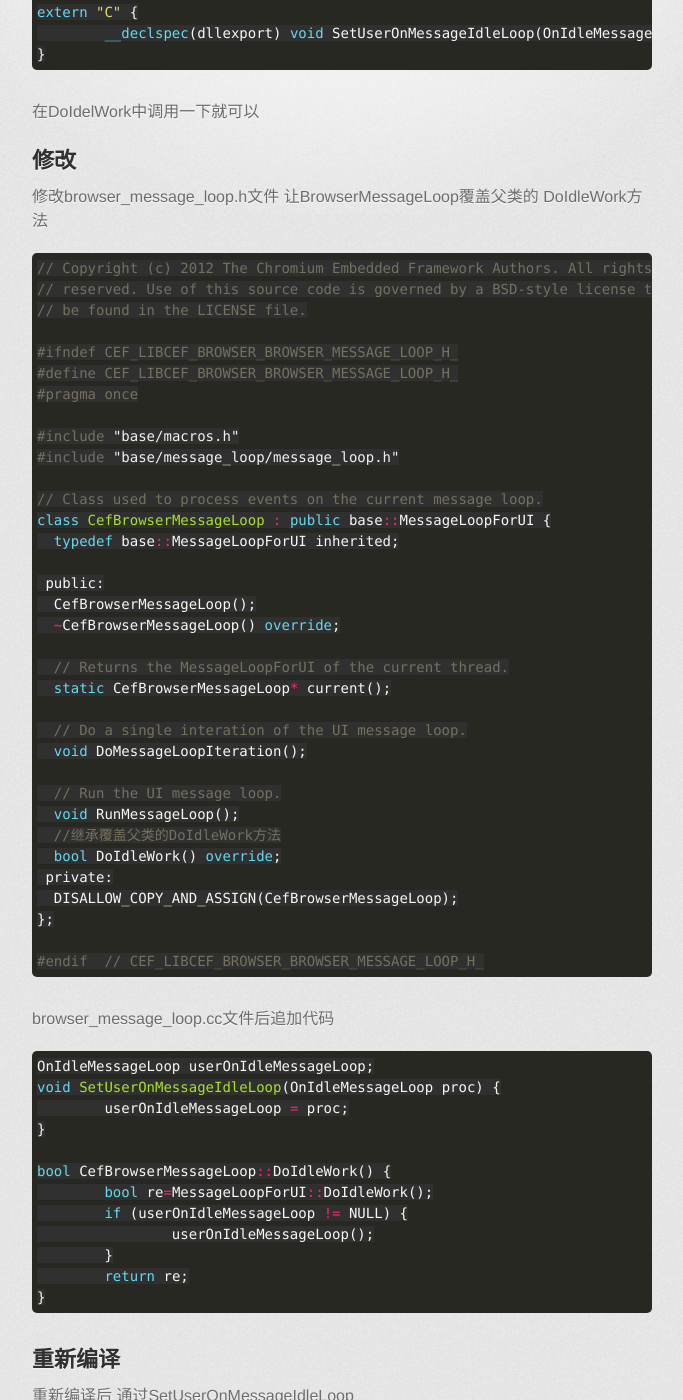
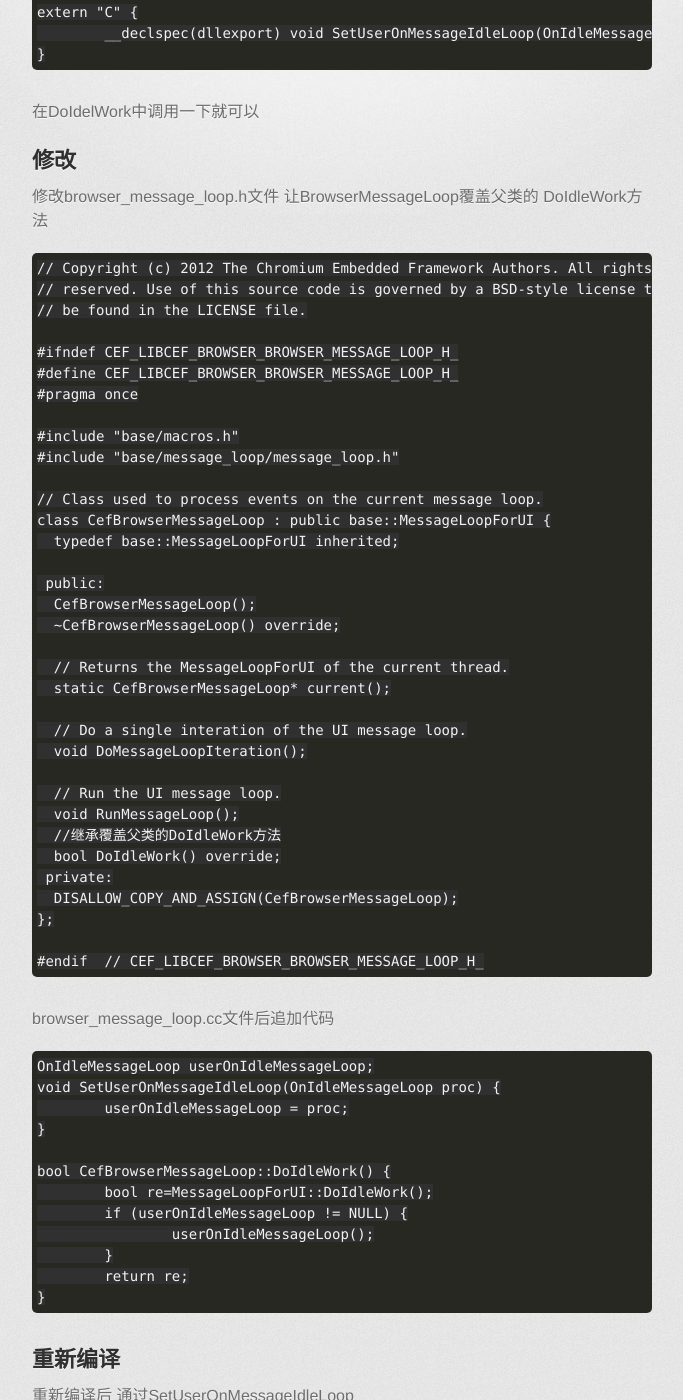
Before and after one commit to ilimei/ilimei.github.io, a Jekyll site: the page built from _posts/2016-09-09-cefandnode.md, in a window 1280 px wide and 1400 px high, scrolled down 359 px. Shown: the whole window, without its empty margins (298-981 px from the left). Built offline with Jekyll 4.4.1, drawn with Linux system fonts in a browser that asks for light colours; comment, search, counter and statistics services are not loaded; some of the changed text lies outside the part shown.

Commit message:
修改代码高亮为自动格式

````diff
--- a/_posts/2016-09-09-cefandnode.md
+++ b/_posts/2016-09-09-cefandnode.md
@@ -16,7 +16,7 @@
 只要把delegate的DoIdleWork中插入自己的函数就可以监控到cef的事件循环,
 node-webkit中是新建了一个MessageLoop::Delegate子类 替换了原有的delegate
 那样改起来代码太多，所以我直接新建了一个函数类型,以及一个全局变量和函数
-```cpp
+```
 typedef void(*OnIdleMessageLoop)();
 extern OnIdleMessageLoop userOnIdleMessageLoop;
 extern "C" {
@@ -29,7 +29,7 @@
 
 修改browser_message_loop.h文件 让BrowserMessageLoop覆盖父类的
 DoIdleWork方法
-```cpp
+```
 // Copyright (c) 2012 The Chromium Embedded Framework Authors. All rights
 // reserved. Use of this source code is governed by a BSD-style license that can
 // be found in the LICENSE file.
@@ -66,7 +66,7 @@
 #endif  // CEF_LIBCEF_BROWSER_BROWSER_MESSAGE_LOOP_H_
 ```
 browser_message_loop.cc文件后追加代码
-```cpp
+```
 OnIdleMessageLoop userOnIdleMessageLoop;
 void SetUserOnMessageIdleLoop(OnIdleMessageLoop proc) {
 	userOnIdleMessageLoop = proc;
````
